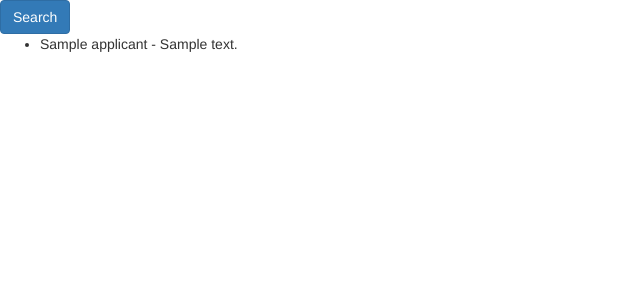
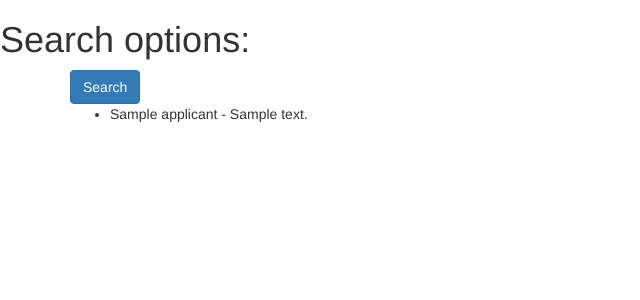
Before and after one commit to rahulgurnani/data_api, a Django app: template api_app/templates/search.html in a window 1280 px wide. Shown: the top 300 px of the page, without its empty margins (0-640 px from the left). Run offline with Django 3.2, Linux system fonts and the light colour scheme; the template is opened without the code that fills it: most values are stand-ins (such as "Sample title", 1, 10 or a date in 2020); parts of the project's set-up code (start-up, migrations or seed data) failed here and were passed over; some libraries are stand-ins or nearby versions.

Commit message:
search template update

```diff
--- a/api_app/templates/search.html
+++ b/api_app/templates/search.html
@@ -7,6 +7,8 @@
   <title>Search food list</title>
 </head>
 <body>
+  <h1>Search options:</h1>
+  <div class="container">
     <form method="get">
         {{ filter.form.as_p }}
         <button type="submit" class="btn btn-primary" >Search</button>
@@ -16,5 +18,6 @@
           <li>{{ foodpermit.applicant }} - {{ foodpermit.address }}</li>
       {% endfor %}
       </ul>
+  </div>
 </body>
 </html>
```
Lines whose indentation alone changed are shown as unchanged.
